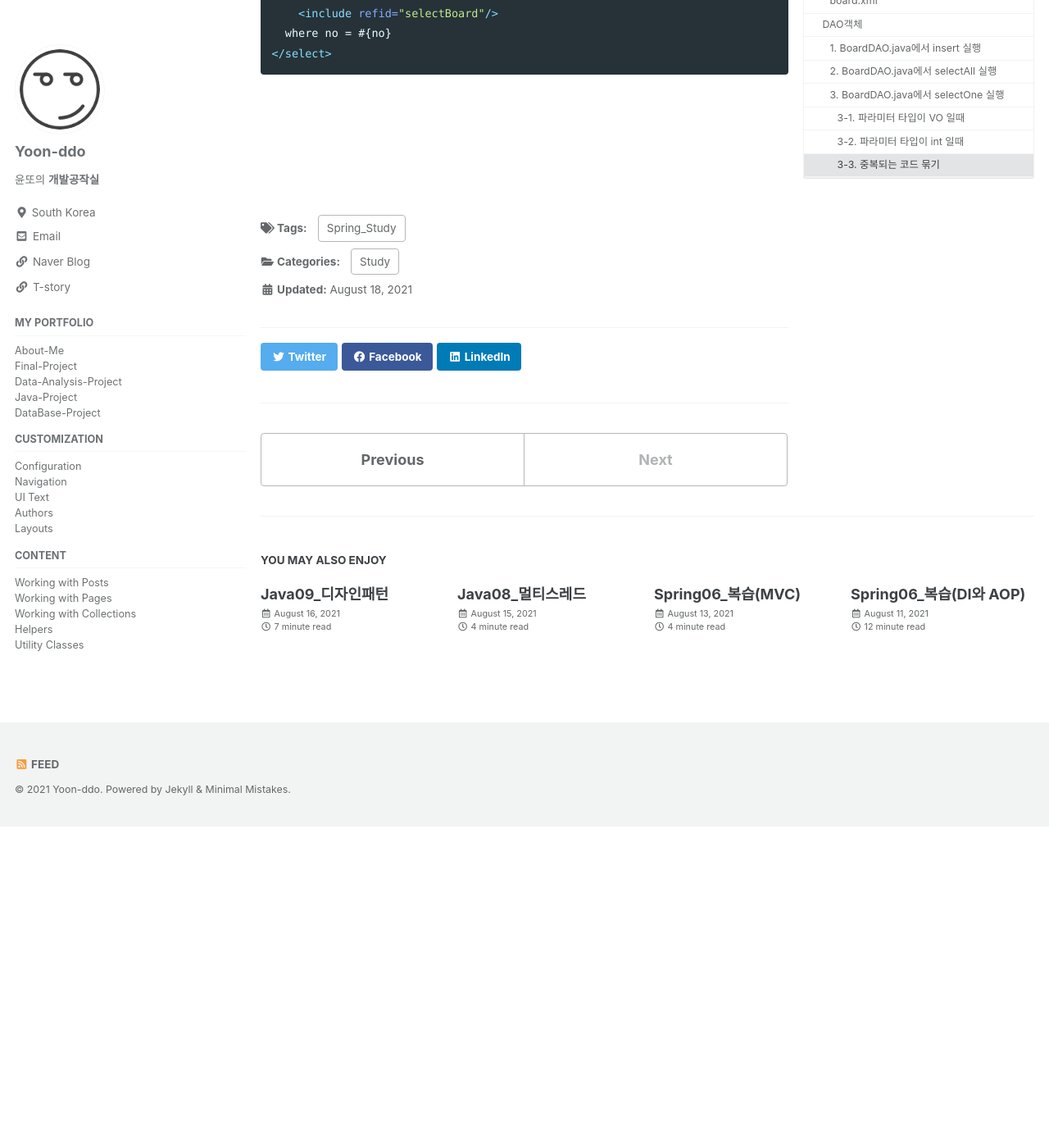
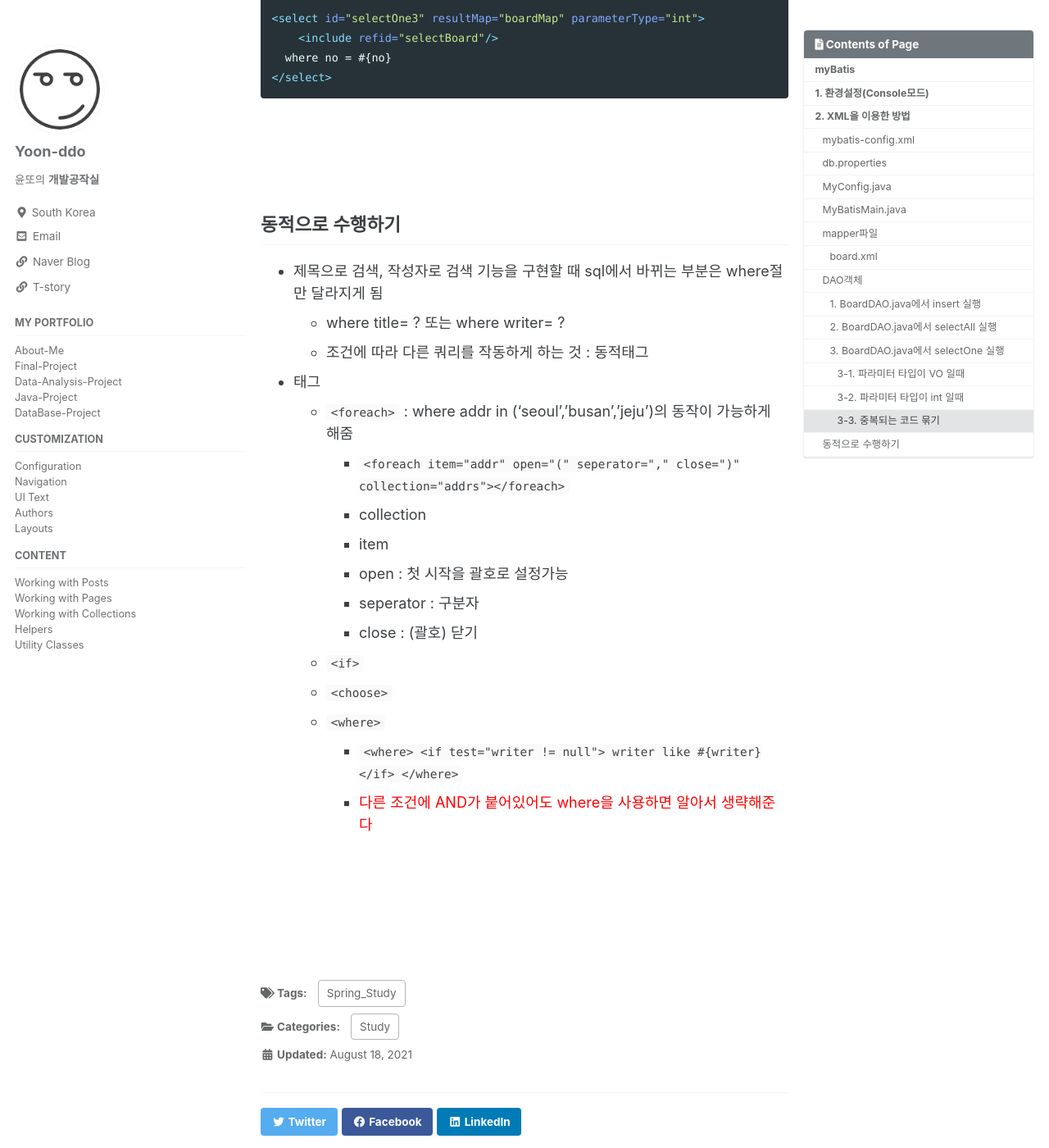
Before and after one commit to Yoon-ddo/Yoon-ddo.github.io, a Jekyll site: the page built from _posts/2021-08-18-Spring07_MyBatis.md, in a window 1280 px wide and 1400 px high, scrolled down 11047 px. Shown: the whole window at 82% size. Built offline with Jekyll 4.4.1, drawn with Linux system fonts in a browser that asks for light colours; cached includes are drawn as plain includes; before the commit the page ends 12055 px from its top, so only the background shows below that; some of the changed text lies outside the part shown.

Commit message:
Update 2021-08-18-Spring07_MyBatis.md

````diff
--- a/_posts/2021-08-18-Spring07_MyBatis.md
+++ b/_posts/2021-08-18-Spring07_MyBatis.md
@@ -24,7 +24,7 @@ tags:
   - SqlMapConfig파일(환경설정 파일)과 Mapper파일(실제 쿼리를 적용할 파일)이 필요( XML )
   - SqlSession객체를 얻어온 다음 myBatis와 연동
 
-<br><br>
+<br><br><br>
 
 # 1. 환경설정(Console모드)
 1. [MyBatis](https://mybatis.org/mybatis-3/ko/index.html)
@@ -32,9 +32,9 @@ tags:
 3. lib 폴더 만들어서 파일 복붙 후 BuildPath 라이브러리 추가
 4. ojdbc8.jar 파일도 lib에 복붙 후 BuildPath 라이브러리 추가
 
-<br><br>
+<br><br><br>
 
-# 2. XML을 이용한 방법01
+# 2. XML을 이용한 방법
 ## mybatis-config.xml
 * 환경설정파일
 
@@ -289,7 +289,6 @@ import kr.ac.kopo.MyConfig;
 public class BoardDAO {
 	private SqlSession session;
 
-
 	public BoardDAO() {
 		// MyConfig객체로 DB접근
 		session = new MyConfig().getInstance();
@@ -428,10 +427,26 @@ private void selectOne2() {
 </select>
 ```
 
+<br><br><br>
 
+## 동적으로 수행하기
+* 제목으로 검색, 작성자로 검색 기능을 구현할 때 sql에서 바뀌는 부분은 where절만 달라지게 됨
+  - where title= ? 또는 where writer= ?
+  - 조건에 따라 다른 쿼리를 작동하게 하는 것 : 동적태그
 
-
-
+* 태그
+  - `<foreach>` : where addr in ('seoul','busan','jeju')의 동작이 가능하게 해줌
+    + `<foreach item="addr" open="(" seperator="," close=")" collection="addrs"></foreach>`
+    + collection
+    + item
+    + open : 첫 시작을 괄호로 설정가능
+    + seperator : 구분자
+    + close : (괄호) 닫기
+  - `<if>`
+  - `<choose>`
+  - `<where>`
+    + `<where> <if test="writer != null"> writer like #{writer} </if> </where>`
+    + <span style="color:red">다른 조건에 AND가 붙어있어도 where을 사용하면 알아서 생략해준다</span>
 
 
 
````
